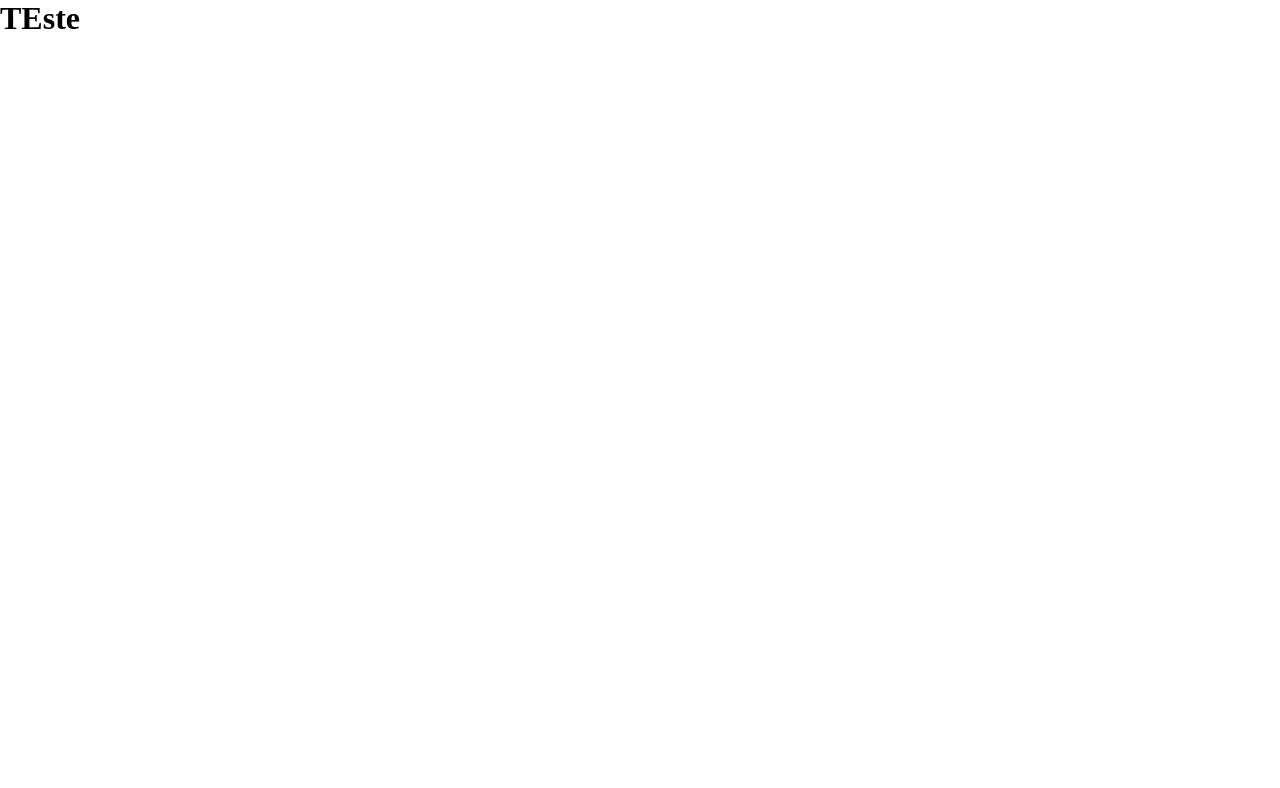
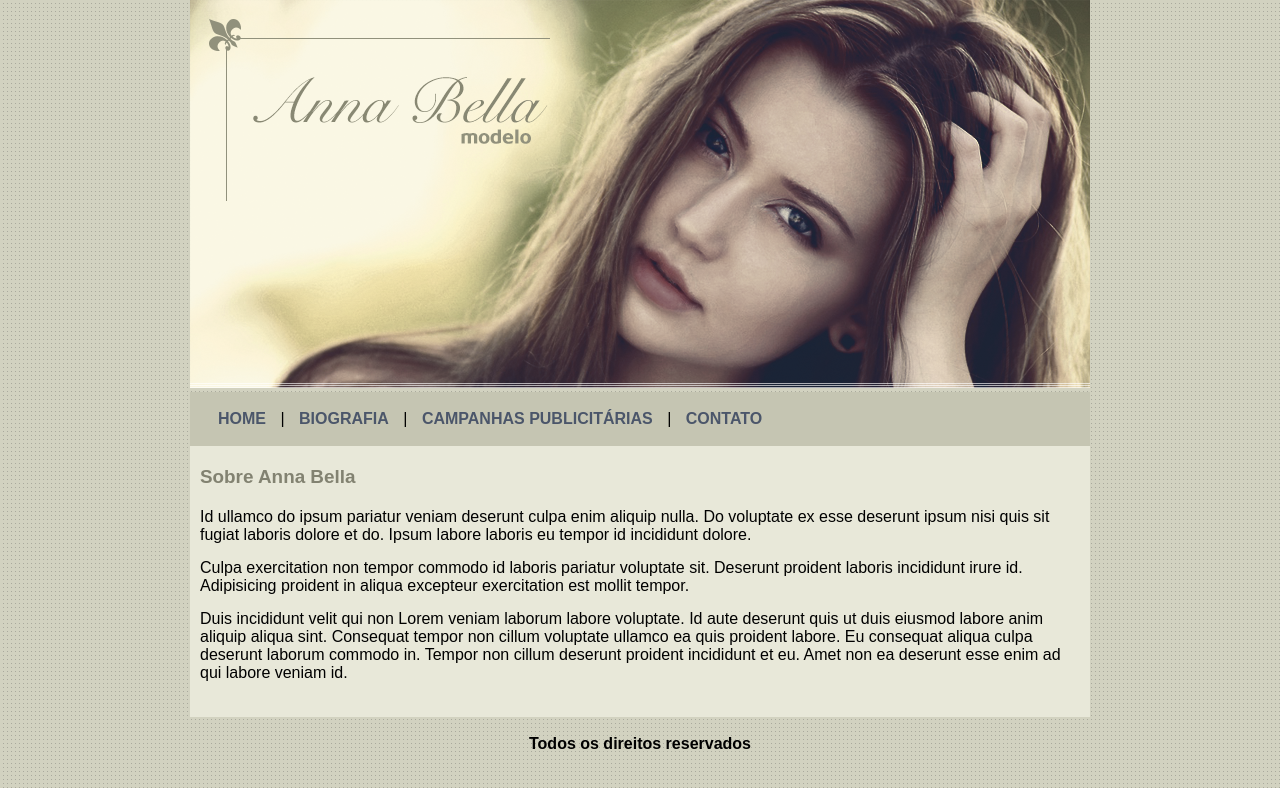
Before and after one commit to bulacios/estudos-dev-web, a plain HTML site: page projeto-02/index.html in a window 1280 px wide. Shown: the top 788 px of the page. Drawn offline with Linux system fonts and the light colour scheme.

Commit message:
conclusão pagaina index.htm

```diff
--- a/projeto-02/css/style.css
+++ b/projeto-02/css/style.css
@@ -2,3 +2,50 @@
     margin: 0;
     padding: 0;
 }
+
+body {
+    background: #d2d2c1 url('../img/fundo.png');
+    font-size: 16px;
+    font-family: Arial, Helvetica, sans-serif;
+}
+
+#container {
+    width: 900px;
+    margin: 0 auto;
+
+}
+
+#menu {
+    background: #C5C5B2;
+    padding: 18px;
+}
+
+#menu a {
+    color: #4B566A;
+    font-weight: bold;
+    text-transform: uppercase;
+    margin: 10px;
+    text-decoration: none;
+}
+
+#conteudo {
+    background: #E8E8D9;
+    padding: 20px 10px;
+
+}
+
+#conteudo h1 {
+    color: #828271;
+    font-size: 1.18em;
+    padding-bottom: 20px;
+}
+
+#conteudo p {
+    color: #000000;
+    padding-bottom: 15px;
+}
+
+#rodape {
+    text-align: center;
+    padding: 18px;
+}
--- a/projeto-02/index.html
+++ b/projeto-02/index.html
@@ -1,5 +1,6 @@
 <!DOCTYPE html>
 <html lang="pt-BR">
+
 <head>
     <meta charset="UTF-8">
     <meta http-equiv="X-UA-Compatible" content="IE=edge">
@@ -7,9 +8,44 @@
     <link rel="stylesheet" href="css/style.css">
     <title>Projeto 02 - Ana Bella</title>
 </head>
+
 <body>
-    <div class="teste">
-        <h1>TEste</h1>
+    <div id="container">
+        <div class="topo">
+            <img src="img/capa.png" alt="Imagem capa">
+        </div>
+        <div id="menu">
+            <a href="index.html">Home</a>
+            |
+            <a href="biografia.html">Biografia</a>
+            |
+            <a href="campanhas.html">Campanhas Publicitárias</a>
+            |
+            <a href="contato.html">Contato</a>
+        </div>
+        <!--fim menu-->
+        <div id="conteudo">
+            <h1>Sobre Anna Bella</h1>
+            <p>
+                Id ullamco do ipsum pariatur veniam deserunt culpa enim aliquip nulla. Do voluptate ex esse deserunt
+                ipsum nisi quis sit fugiat laboris dolore et do. Ipsum labore laboris eu tempor id incididunt dolore.
+            </p>
+            <p>
+                Culpa exercitation non tempor commodo id laboris pariatur voluptate sit. Deserunt proident laboris
+                incididunt irure id. Adipisicing proident in aliqua excepteur exercitation est mollit tempor.
+            </p>
+            <p>
+                Duis incididunt velit qui non Lorem veniam laborum labore voluptate. Id aute deserunt quis ut duis
+                eiusmod labore anim aliquip aliqua sint. Consequat tempor non cillum voluptate ullamco ea quis proident
+                labore. Eu consequat aliqua culpa deserunt laborum commodo in. Tempor non cillum deserunt proident
+                incididunt et eu. Amet non ea deserunt esse enim ad qui labore veniam id.
+            </p>
+        </div><!--fim conteudo-->
+        <div id="rodape">
+            <h4>Todos os direitos reservados</h4>
+        </div>
     </div>
+    <!--fim container-->
 </body>
+
 </html>
```
